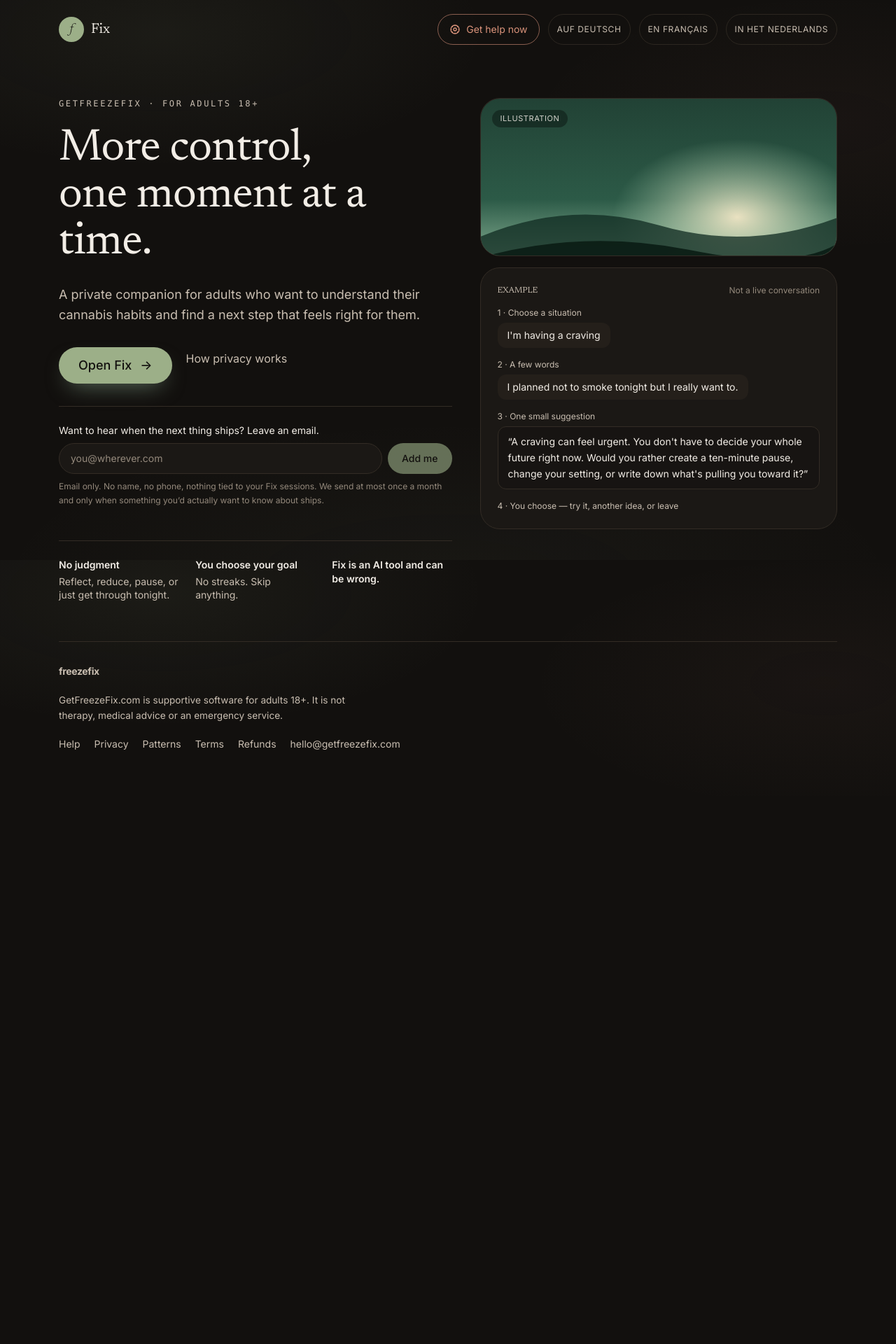
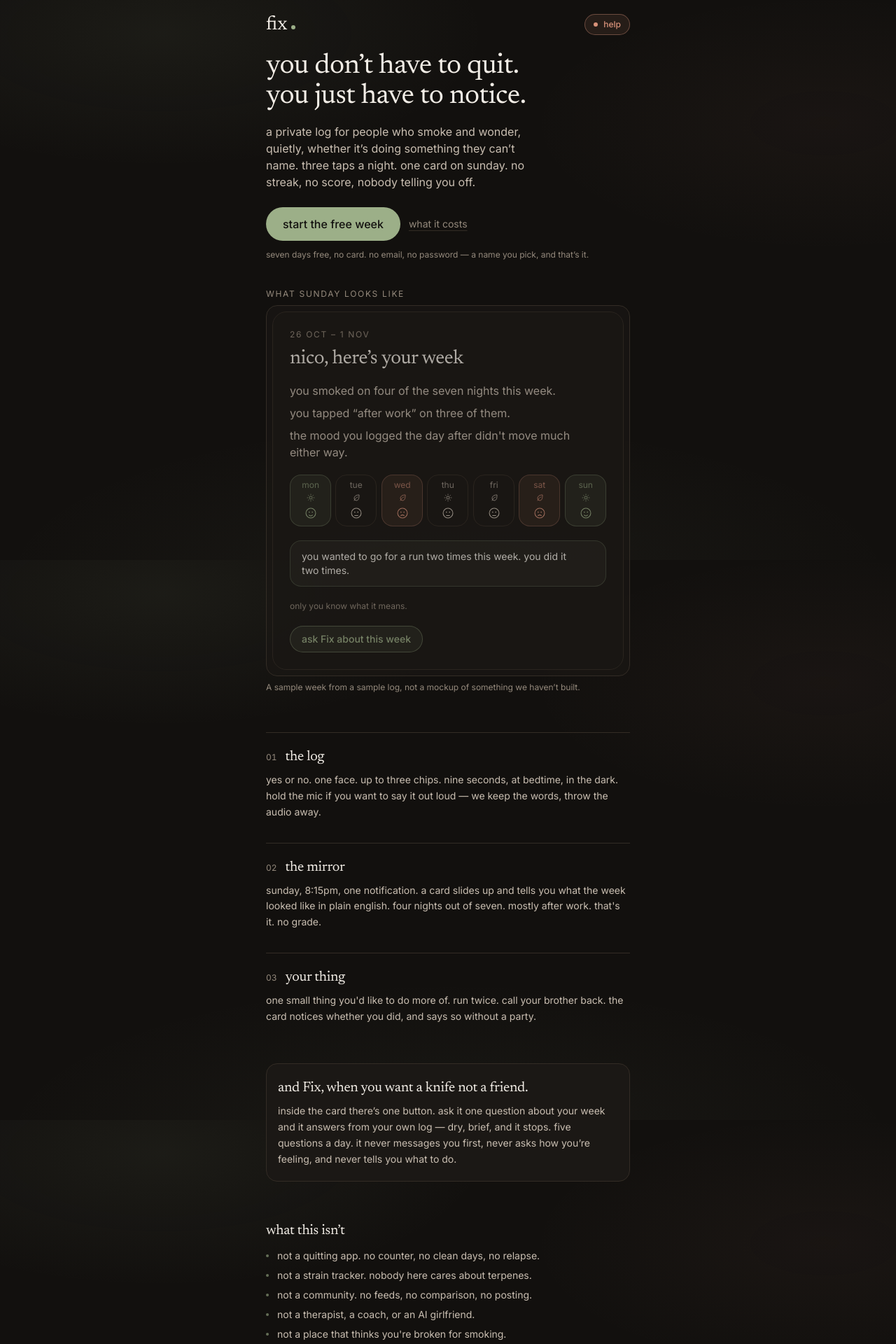
Before and after one commit to chimpunk-ai/freezefix, a Next.js app: page / in a window 1280 px wide. Shown: the top 1920 px of the page at 70% size. Before the commit the page ends 1137 px from the top, so only its background shows below. Built offline with nearby package versions, Linux system fonts and the light colour scheme.

Commit message:
Rebuild the landing around the Sunday card and the three-step loop

```diff
--- a/components/Landing.tsx
+++ b/components/Landing.tsx
@@ -1,241 +1,165 @@
 "use client";
 
-import { useEffect, useState } from "react";
 import Link from "next/link";
-import SiteFooter from "@/components/SiteFooter";
-import WaitlistCapture from "@/components/WaitlistCapture";
-import { LANDING_COPY, type Locale } from "@/lib/landing-copy";
+import { HelpChip, Wordmark } from "@/components/Brand";
+import { PatternCard } from "@/components/PatternCard";
+import { weekStats } from "@/lib/pattern";
+import { SAMPLE_END, SAMPLE_GOAL, sampleEntries } from "@/lib/sample";
 
-/* Landing page — "Grove" rebuild (2026-10-31).
- *
- * Structure follows the approved reference prototype:
- *   /welcome : header (logo + Get help now) → hero (kicker + serif headline + body +
- *   mint CTA "Open Fix" + "How privacy works" link) → example card marked
- *   "EXAMPLE / Not a live conversation" → three honest-feature cards.
- *
- * Localized 3 November 2026 (feat/de-landing, Europe-audit P1.5). Takes a
- * `locale` prop; English is the default so the existing `/` route needs no
- * change. The German `/de` route passes locale="de". All visible strings
- * live in lib/landing-copy.ts; this file only lays them out. The illustration,
- * example-step layout, header/footer structure and the three-feature grid are
- * identical across locales so a visitor who flips the switcher sees the same
- * product, just in their language.
- *
- * The route "/app" is still accountless in this phase. Phase 3 adds the
- * Supabase + Google sign-in guard; nothing about the chat / safety flow changes here.
- */
+// The front door. One idea, three steps, one real card.
+//
+// No scenario cards, no founder pitch, no waitlist, no countdown. The visitor
+// should understand the whole product before they scroll past the hero, and
+// the thing they see first is the thing the product actually produces.
 
-type Props = {
-  locale?: Locale;
-};
+const sample = weekStats(sampleEntries(), SAMPLE_GOAL, SAMPLE_END);
 
-/* Each example-step row needs to know who's "speaking" so it picks the right
- * bubble style. Lives in code (not copy) because it's layout, not language. */
-type SpeakerKind = "user" | "fix" | "none";
-const SPEAKERS: SpeakerKind[] = ["user", "user", "fix", "none"];
+const STEPS = [
+  {
+    n: "01",
+    title: "the log",
+    body: "yes or no. one face. up to three chips. nine seconds, at bedtime, in the dark. hold the mic if you want to say it out loud — we keep the words, throw the audio away.",
+  },
+  {
+    n: "02",
+    title: "the mirror",
+    body: "sunday, 8:15pm, one notification. a card slides up and tells you what the week looked like in plain english. four nights out of seven. mostly after work. that's it. no grade.",
+  },
+  {
+    n: "03",
+    title: "your thing",
+    body: "one small thing you'd like to do more of. run twice. call your brother back. the card notices whether you did, and says so without a party.",
+  },
+];
 
-export default function Landing({ locale = "en" }: Props) {
-  const copy = LANDING_COPY[locale];
-  const [returning, setReturning] = useState(false);
-  useEffect(() => {
-    try {
-      setReturning(window.localStorage.getItem("ff_adult") === "yes");
-    } catch {
-      /* storage can be blocked */
-    }
-  }, []);
-
+export default function Landing() {
   return (
-    <main className="mx-auto w-full max-w-6xl px-5 pb-16">
-      {/* ── Header ─────────────────────────────────────────────────────── */}
-      <header className="flex items-center justify-between py-5">
-        <Link href="/" aria-label="GetFreezeFix home" className="flex items-center gap-2.5">
-          <span
-            aria-hidden="true"
-            className="flex h-9 w-9 items-center justify-center rounded-full bg-accent font-serif text-lg italic text-accent-ink"
-            style={{ fontFamily: "var(--font-display)" }}
-          >
-            f
-          </span>
-          <span className="font-serif text-xl text-ink" style={{ fontFamily: "var(--font-display)" }}>
-            Fix
-          </span>
-        </Link>
-        <nav className="flex items-center gap-3 text-sm">
-          <Link
-            href="/help"
-            className="flex min-h-[44px] items-center gap-2 rounded-full border border-frost/60 px-4 py-2 text-frost transition hover:border-frost hover:bg-frost/10"
-          >
-            <svg width="16" height="16" viewBox="0 0 24 24" fill="none" stroke="currentColor" strokeWidth="2" aria-hidden="true">
-              <circle cx="12" cy="12" r="9" />
-              <circle cx="12" cy="12" r="3" />
-              <path d="M12 3v2M12 19v2M3 12h2M19 12h2M5.6 5.6l1.4 1.4M17 17l1.4 1.4M5.6 18.4l1.4-1.4M17 7l1.4-1.4" />
-            </svg>
-            {copy.getHelpNow}
-          </Link>
-          {returning && (
-            <Link
-              href="/app"
-              className="hidden min-h-[44px] items-center rounded-full bg-chip px-4 py-2 text-ink hover:bg-chip/80 sm:flex"
-            >
-              {copy.openReturning}
-            </Link>
-          )}
-          {/* Locale switcher. On English this lists de / fr / nl as separate
-              chips; on each alt locale it is just the single pivot back to
-              English (so a visitor never has to navigate through French to
-              reach Dutch). Extended 3 Nov 2026 for audit P3.11. */}
-          {copy.languageLinks.map((link) => (
-            <Link
-              key={link.lang}
-              href={link.href}
-              lang={link.lang}
-              className="hidden min-h-[44px] items-center rounded-full border border-line/80 px-3 py-2 text-xs uppercase tracking-wider text-ink-soft transition hover:border-line hover:text-ink sm:flex"
-              aria-label={link.label}
-            >
-              {link.label}
-            </Link>
-          ))}
-        </nav>
+    <main className="min-h-dvh">
+      <header className="mx-auto flex w-full max-w-[560px] items-center justify-between px-5 pb-6 pt-5">
+        <Wordmark />
+        <HelpChip compact />
       </header>
 
-      {/* ── Hero ───────────────────────────────────────────────────────── */}
-      <section className="grid items-start gap-10 py-8 md:py-14 lg:grid-cols-[1.1fr_1fr]">
-        <div className="flex flex-col gap-6">
-          <p className="font-mono text-xs uppercase tracking-[0.22em] text-ink-soft">
-            {copy.kicker}
+      <section className="mx-auto w-full max-w-[560px] px-5">
+        <h1 className="font-display text-40 leading-[1.08] text-ink">
+          you don&rsquo;t have to quit.
+          <br />
+          you just have to notice.
+        </h1>
+        <p className="mt-4 max-w-[38ch] text-16 text-ink-soft">
+          a private log for people who smoke and wonder, quietly, whether it&rsquo;s doing something
+          they can&rsquo;t name. three taps a night. one card on sunday. no streak, no score, nobody
+          telling you off.
+        </p>
+
+        <div className="mt-6 flex flex-wrap items-center gap-3">
+          <Link
+            href="/app"
+            className="rounded-pill bg-accent px-6 py-3 text-16 font-medium text-bg no-underline"
+          >
+            start the free week
+          </Link>
+          <Link href="/plans" className="text-14 text-ink-faint underline decoration-line underline-offset-4 hover:text-ink-soft">
+            what it costs
+          </Link>
+        </div>
+        <p className="mt-3 text-12 text-ink-faint">
+          seven days free, no card. no email, no password — a name you pick, and that&rsquo;s it.
+        </p>
+      </section>
+
+      <section className="mx-auto mt-10 w-full max-w-[560px] px-5">
+        <p className="mb-2 text-12 uppercase tracking-[0.14em] text-ink-faint">what sunday looks like</p>
+        <div className="rounded-card border border-line bg-card/60 p-2">
+          <PatternCard name="nico" stats={sample} onAsk={() => {}} dimmed />
+        </div>
+        <p className="mt-2 text-12 text-ink-faint">
+          A sample week from a sample log, not a mockup of something we haven&rsquo;t built.
+        </p>
+      </section>
+
+      <section className="mx-auto mt-14 w-full max-w-[560px] px-5">
+        <div className="space-y-8">
+          {STEPS.map((s) => (
+            <div key={s.n} className="border-t border-line pt-5">
+              <div className="flex items-baseline gap-3">
+                <span className="text-12 tabular-nums text-ink-faint">{s.n}</span>
+                <h2 className="font-display text-20 text-ink">{s.title}</h2>
+              </div>
+              <p className="mt-2 text-14 leading-relaxed text-ink-soft">{s.body}</p>
+            </div>
+          ))}
+        </div>
+      </section>
+
+      <section className="mx-auto mt-14 w-full max-w-[560px] px-5">
+        <div className="rounded-card border border-line bg-card px-4 py-5">
+          <h2 className="font-display text-20 text-ink">and Fix, when you want a knife not a friend.</h2>
+          <p className="mt-2 text-14 leading-relaxed text-ink-soft">
+            inside the card there&rsquo;s one button. ask it one question about your week and it answers
+            from your own log — dry, brief, and it stops. five questions a day. it never messages you
+            first, never asks how you&rsquo;re feeling, and never tells you what to do.
           </p>
+        </div>
+      </section>
 
-          <h1
-            className="text-[clamp(2.4rem,7vw,4rem)] leading-[1.05] text-ink"
-            style={{ fontFamily: "var(--font-display)", fontWeight: 400, letterSpacing: "-0.015em" }}
+      <section className="mx-auto mt-14 w-full max-w-[560px] px-5">
+        <h2 className="font-display text-20 text-ink">what this isn&rsquo;t</h2>
+        <ul className="mt-3 space-y-2 text-14 text-ink-soft">
+          {[
+            "not a quitting app. no counter, no clean days, no relapse.",
+            "not a strain tracker. nobody here cares about terpenes.",
+            "not a community. no feeds, no comparison, no posting.",
+            "not a therapist, a coach, or an AI girlfriend.",
+            "not a place that thinks you're broken for smoking.",
+          ].map((line) => (
+            <li key={line} className="flex gap-3">
+              <span aria-hidden className="mt-2 h-1 w-1 shrink-0 rounded-full bg-accent/60" />
+              <span>{line}</span>
+            </li>
+          ))}
+        </ul>
+      </section>
+
+      <section className="mx-auto mt-14 w-full max-w-[560px] px-5">
+        <div className="rounded-card border border-accent/30 bg-accent/[0.06] px-4 py-5">
+          <h2 className="font-display text-28 text-ink">$39.99 a year.</h2>
+          <p className="mt-1 text-14 text-ink-soft">
+            or $9.99 a month if you&rsquo;d rather not commit. seven days free first, no card, and the
+            whole thing is open for those seven days — log, card, shelf, Fix.
+          </p>
+          <Link
+            href="/plans"
+            className="mt-4 inline-block rounded-pill bg-accent px-5 py-2.5 text-14 font-medium text-bg no-underline"
           >
-            {copy.heroHeadlineLine1}
-            <br />
-            {copy.heroHeadlineLine2}
-          </h1>
+            the price, honestly
+          </Link>
+        </div>
+      </section>
 
-          <p className="max-w-[46ch] text-lg leading-relaxed text-ink-soft">
-            {copy.heroBody}
+      <footer className="mx-auto mt-14 w-full max-w-[560px] px-5 pb-14">
+        <div className="border-t border-line pt-5 text-12 text-ink-faint">
+          <p className="max-w-[46ch]">
+            everything you write stays on your phone unless you ask for a voice note to be typed out or
+            you talk to Fix. no account, no email, no way for us to look you up.
           </p>
-
-          <div className="mt-2 flex flex-wrap items-center gap-5">
-            <Link
-              href="/app"
-              className="group flex min-h-[52px] items-center gap-3 rounded-full bg-accent px-7 py-3 text-lg font-medium text-accent-ink shadow-[0_14px_32px_-14px_rgba(175,215,182,0.55)] transition active:scale-[0.98]"
-            >
-              {copy.ctaOpen}
-              <span aria-hidden="true" className="transition group-hover:translate-x-0.5">
-                &rarr;
-              </span>
+          <div className="mt-4 flex flex-wrap gap-x-5 gap-y-2">
+            <Link href="/help" className="text-frost underline decoration-frost/40 underline-offset-4">
+              get help now
             </Link>
-            <Link
-              href="/privacy"
-              className="min-h-[44px] text-base text-ink-soft underline-offset-4 hover:text-ink hover:underline"
-            >
-              {copy.ctaPrivacy}
+            <Link href="/privacy" className="underline decoration-line underline-offset-4">
+              privacy
+            </Link>
+            <Link href="/terms" className="underline decoration-line underline-offset-4">
+              terms
+            </Link>
+            <Link href="/refunds" className="underline decoration-line underline-offset-4">
+              refunds
             </Link>
           </div>
-
-          {/* Honest note (feat/de-landing, 3 Nov 2026 — P1.5). On the German
-              page this reads "Fix selbst läuft momentan auf Englisch", so
-              Marcus knows the chat is still English before he taps the CTA
-              — no bait and switch. English page has no note. */}
-          {copy.chatIsEnglishNote && (
-            <p className="mt-1 rounded-[1.25rem] border border-line/70 bg-card/60 px-4 py-3 text-sm leading-relaxed text-ink-soft">
-              {copy.chatIsEnglishNote}
-            </p>
-          )}
-
-          {/* Waitlist (feat/waitlist, 3 Nov 2026 — Europe-audit P1.4). Lives above
-              the three-feature list because the audit showed every European
-              persona landed and left without a way for us to notify them when
-              DE/FR/NL localization or the paid plan ships. */}
-          <div className="mt-2">
-            <WaitlistCapture source="home" variant="compact" locale={locale} />
-          </div>
-
-          {/* Three honest-feature list — stacked on mobile, 3-col on desktop */}
-          <ul className="mt-6 grid grid-cols-1 gap-6 border-t border-line pt-6 sm:grid-cols-3">
-            {copy.features.map((f) => (
-              <li key={f.title} className="flex flex-col gap-1">
-                <span className="text-sm font-semibold text-ink">{f.title}</span>
-                {f.body ? (
-                  <span className="text-sm leading-snug text-ink-soft">{f.body}</span>
-                ) : null}
-              </li>
-            ))}
-          </ul>
+          <p className="mt-4">fix · 18+ · made for adults who smoke and wonder</p>
         </div>
-
-        {/* ── Right-hand: example card ─────────────────────────────────── */}
-        <aside aria-labelledby="example-heading" className="w-full">
-          {/* A lightweight SVG hero placeholder — a warm sage/mint sunrise.
-              Replaces the prototype's photo with licensed-free art until a
-              hero photo is signed off. */}
-          <div className="relative overflow-hidden rounded-[1.75rem] border border-line bg-card">
-            <svg viewBox="0 0 480 300" className="h-56 w-full" aria-hidden="true" preserveAspectRatio="xMidYMid slice">
-              <defs>
-                <linearGradient id="skyGrad" x1="0" y1="0" x2="0" y2="1">
-                  <stop offset="0%" stopColor="#1E3A2F" />
-                  <stop offset="60%" stopColor="#2C5A47" />
-                  <stop offset="100%" stopColor="#AFD7B6" />
-                </linearGradient>
-                <radialGradient id="sun" cx="0.72" cy="0.68" r="0.35">
-                  <stop offset="0%" stopColor="#F2E7C6" stopOpacity="0.95" />
-                  <stop offset="100%" stopColor="#AFD7B6" stopOpacity="0" />
-                </radialGradient>
-              </defs>
-              <rect width="480" height="300" fill="url(#skyGrad)" />
-              <rect width="480" height="300" fill="url(#sun)" />
-              {/* Soft rolling hills */}
-              <path d="M0 230 Q 120 180, 240 215 T 480 205 L480 300 L0 300 Z" fill="#0F2A20" opacity="0.75" />
-              <path d="M0 258 Q 140 220, 280 248 T 480 240 L480 300 L0 300 Z" fill="#0A1C15" opacity="0.9" />
-            </svg>
-            <span className="pointer-events-none absolute left-4 top-4 rounded-full bg-black/35 px-3 py-1 text-[11px] uppercase tracking-wider text-ink/85 backdrop-blur">
-              {copy.exampleIllustrationLabel}
-            </span>
-          </div>
-
-          <section
-            aria-labelledby="example-heading"
-            className="mt-4 rounded-[1.75rem] border border-line bg-card p-5 sm:p-6"
-          >
-            <div className="mb-4 flex items-center justify-between gap-3">
-              <h2 id="example-heading" className="font-mono text-xs uppercase tracking-[0.22em] text-ink-soft">
-                {copy.exampleKicker}
-              </h2>
-              <span className="text-xs text-ink-faint">{copy.exampleSubtitle}</span>
-            </div>
-
-            <ol className="flex flex-col gap-4">
-              {copy.exampleSteps.map((step, i) => {
-                const speaker = SPEAKERS[i] ?? "none";
-                return (
-                  <li key={step.index} className="flex flex-col gap-1.5">
-                    <span className="text-xs text-ink-soft">
-                      {step.index} &middot; {step.label}
-                    </span>
-                    {step.body !== null ? (
-                      <span
-                        className={
-                          speaker === "user"
-                            ? "self-start rounded-xl bg-chip px-3.5 py-2 text-sm text-ink"
-                            : "self-start rounded-xl border border-line bg-bg/40 px-3.5 py-2.5 text-sm leading-relaxed text-ink"
-                        }
-                      >
-                        {step.body}
-                      </span>
-                    ) : null}
-                  </li>
-                );
-              })}
-            </ol>
-          </section>
-        </aside>
-      </section>
-
-      <SiteFooter locale={locale} />
+      </footer>
     </main>
   );
 }
```
